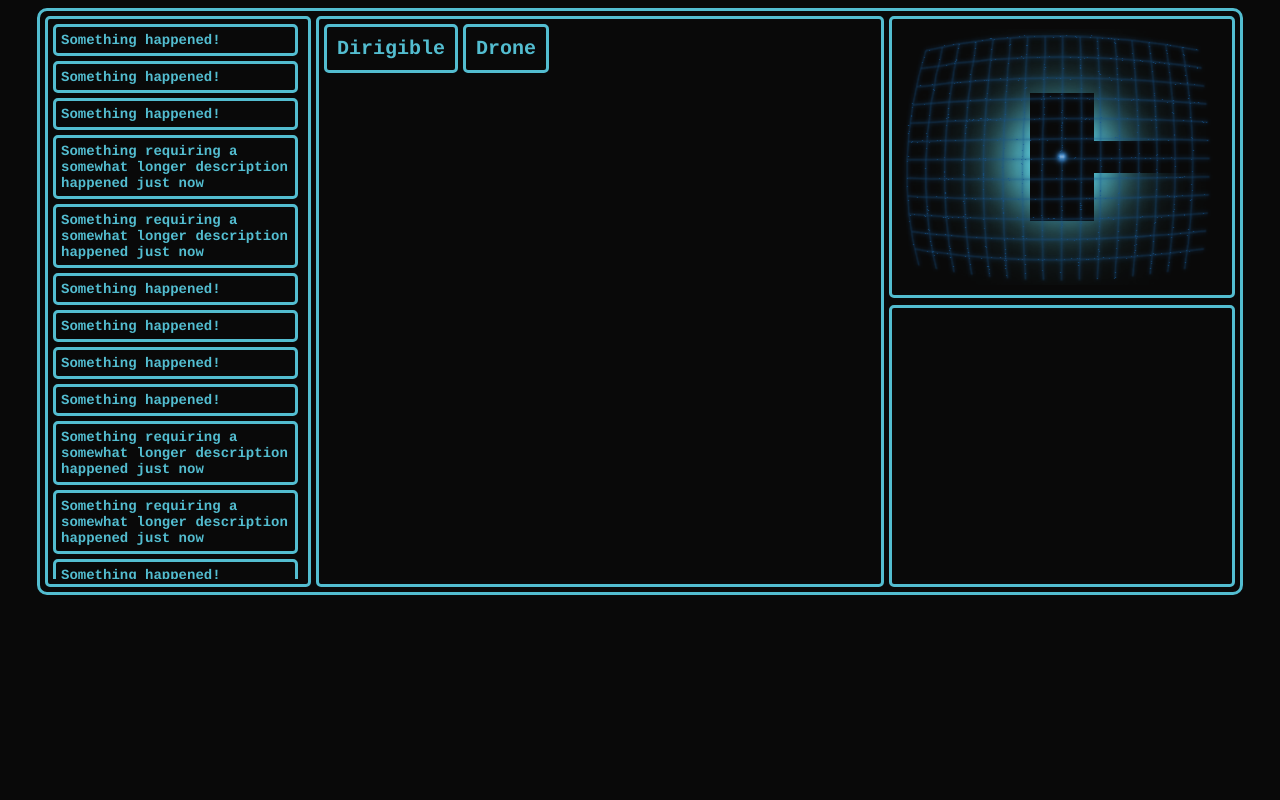
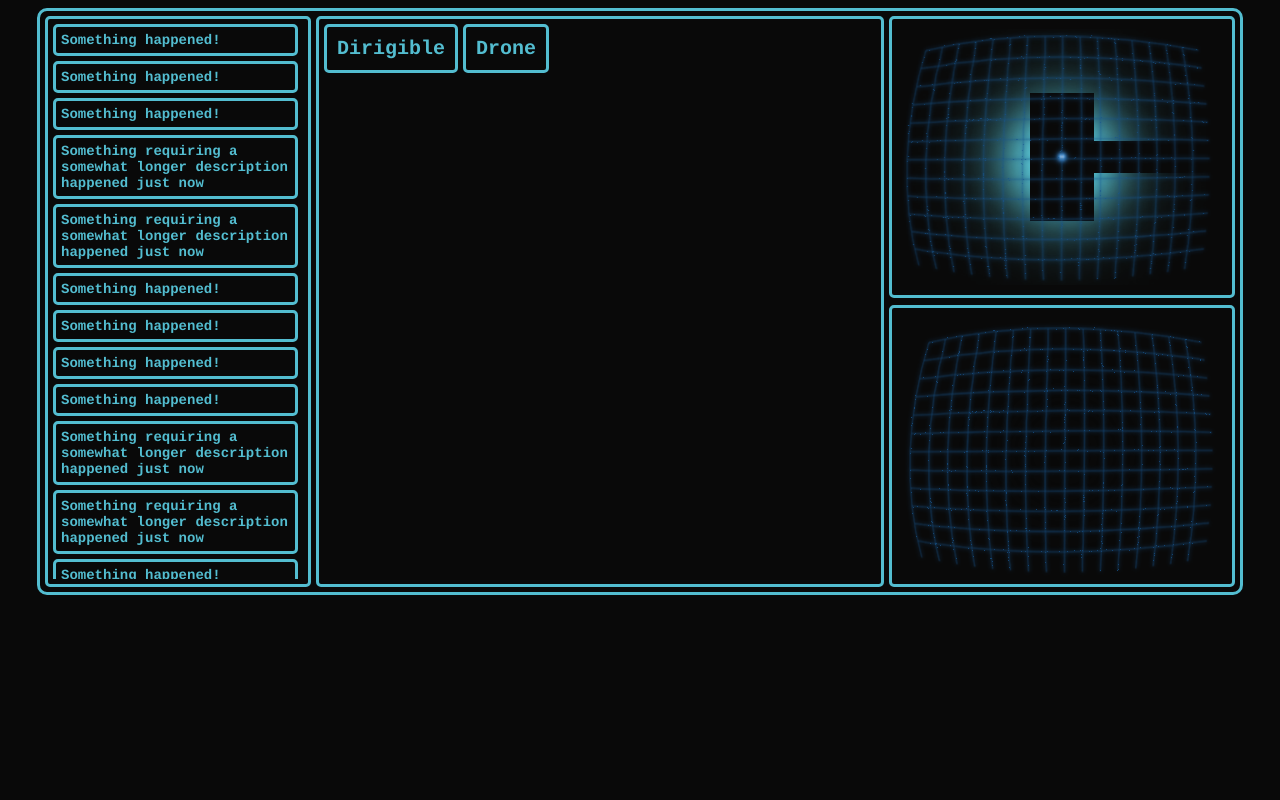
Before and after one commit to timcooper/bgj9, a website: page index.html in a window 1280 px wide. Drawn offline with Linux system fonts and the light colour scheme; the site is published under a folder, as on GitHub Pages, so addresses that start at the root find nothing; animation ran at ten frames a second.

Commit message:
Tweak image path

```diff
--- a/css/main.css
+++ b/css/main.css
@@ -39,7 +39,7 @@ ul {
 			position: absolute;
 			bottom: 5px;
 			right: 5px;
-			background: url('/assets/img/drone-bg.png') 13px 13px no-repeat;
+			background: url('../assets/img/drone-bg.png') 13px 13px no-repeat;
 		}
 
 		.game__radar--drone {
```
